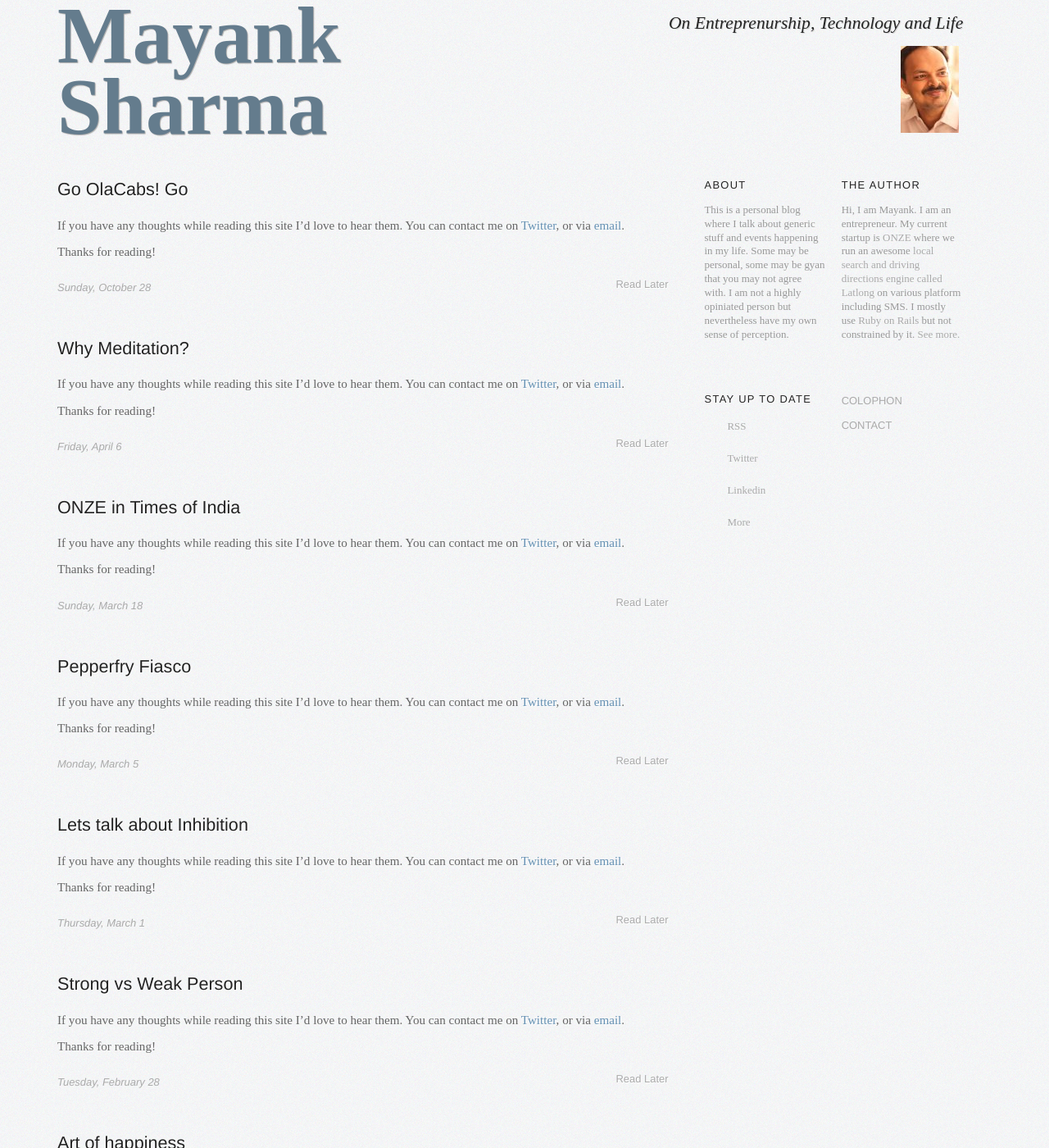
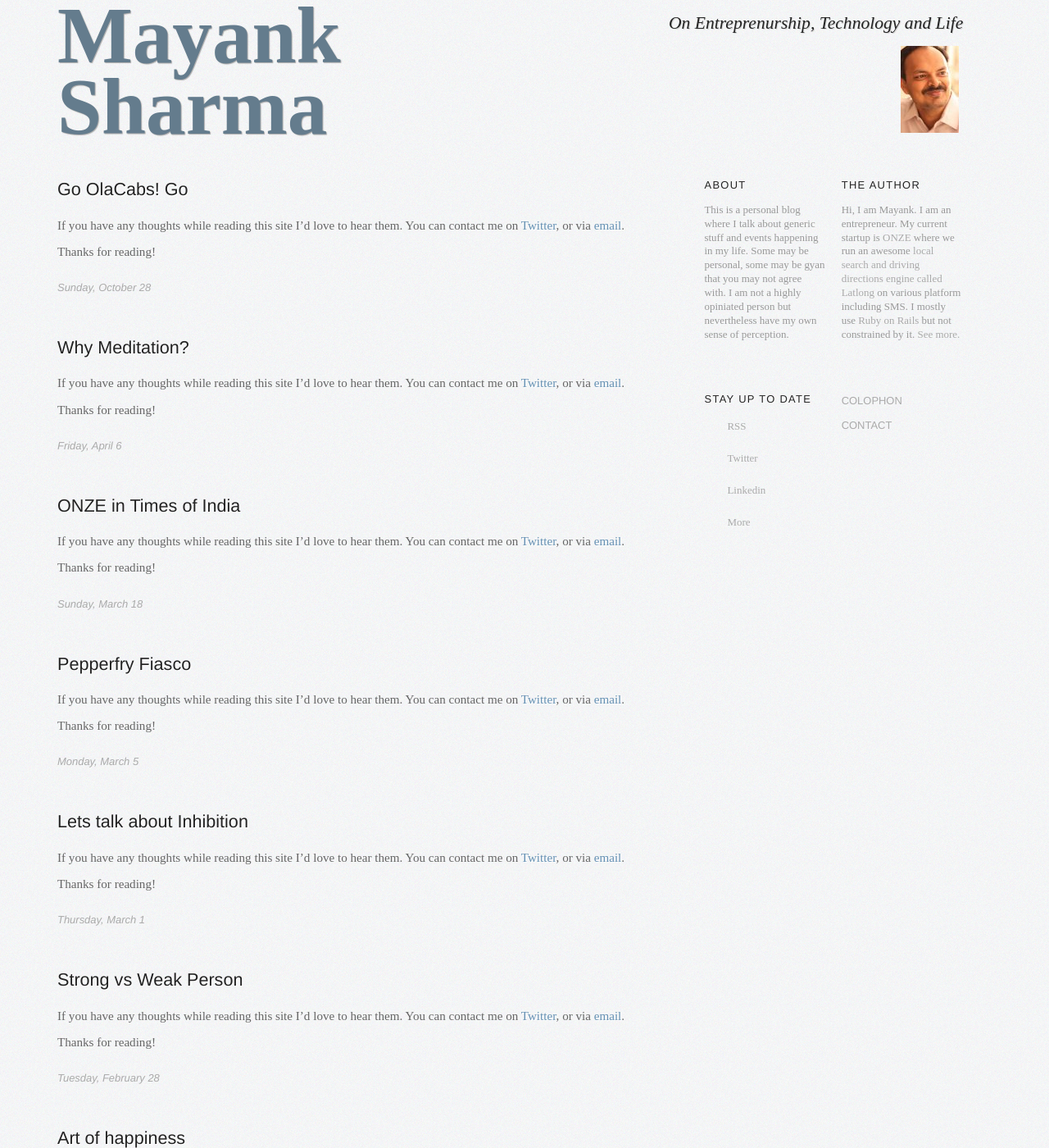
Before and after one commit to mayanks/mayanks.github.com, a Jekyll site: the page built from index.html, in a window 1280 px wide and 1400 px high. Shown: the whole window at 82% size. Built offline with Jekyll 4.4.1, drawn with Linux system fonts in a browser that asks for light colours; nearby versions of some CDN libraries; library files that are not in the unit come from our copies; the list of posts is cut into pages by our own code; some of the changed text lies outside the part shown.

Commit message:
removed read later link

```diff
--- a/_includes/post.html
+++ b/_includes/post.html
@@ -17,11 +17,7 @@
         {% capture date_format %}%A, %B %e{% endcapture %}
       {% endif %}
       <time pubdate datetime="{{ post.date | html_global_date }}">{{ post.date | date: date_format }}</time>
-      {% if post.source %}
-        <a class="icon" href="{{ post.source }}" title="{{ post.title }}" rel="external">Source</a>
-      {% else %}
-      <a class="icon" href="http://www.instapaper.com/hello2?u={{ site.url | url_encode }}{{ post.url | url_encode }}&amp;title={{ post.title | url_encode }}" rel="alternate" title="Save to Instapaper">Read Later</a>
-      {% endif %}
+      <!--<a class="icon" href="http://www.instapaper.com/hello2?u={{ site.url | url_encode }}{{ post.url | url_encode }}&amp;title={{ post.title | url_encode }}" rel="alternate" title="Save to Instapaper">Read Later</a>-->
     </p>
   </footer>
 </article>
```
